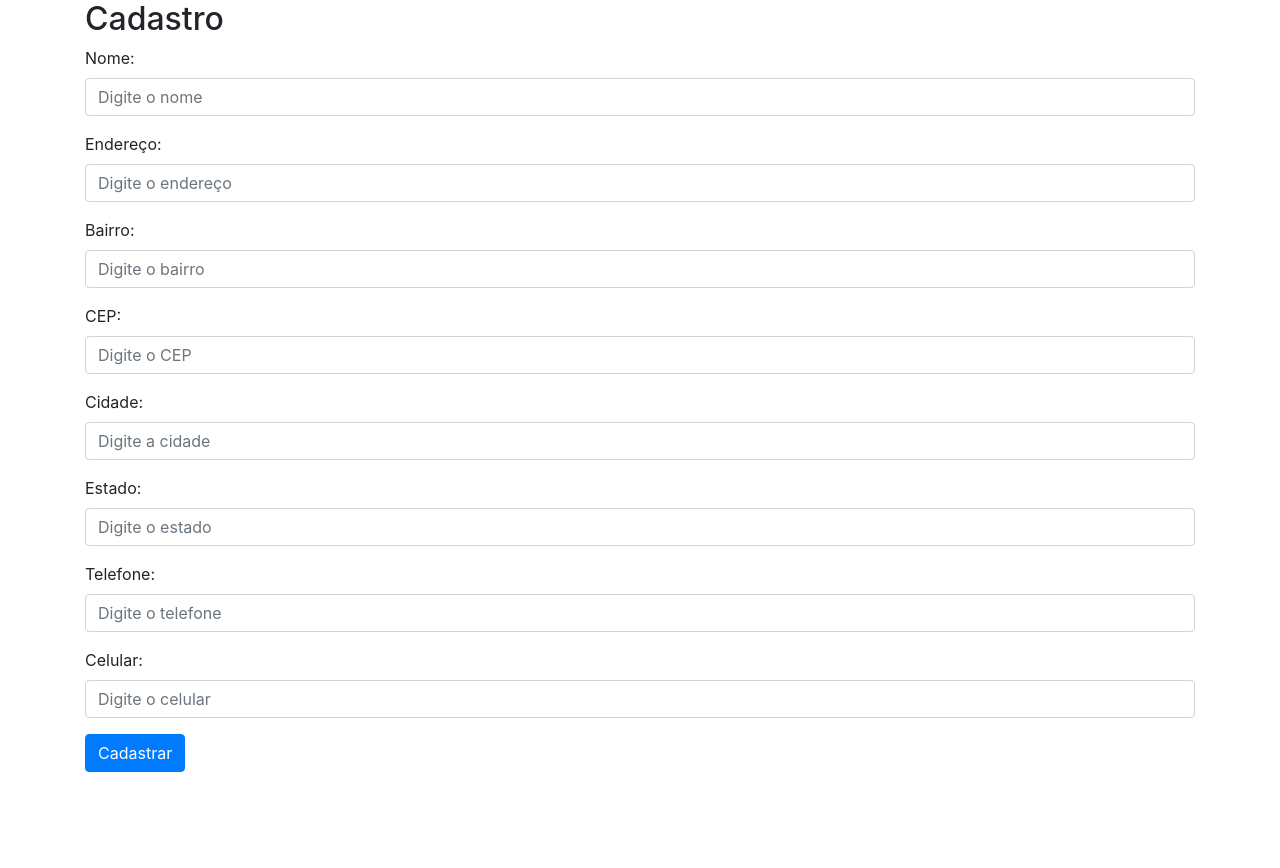
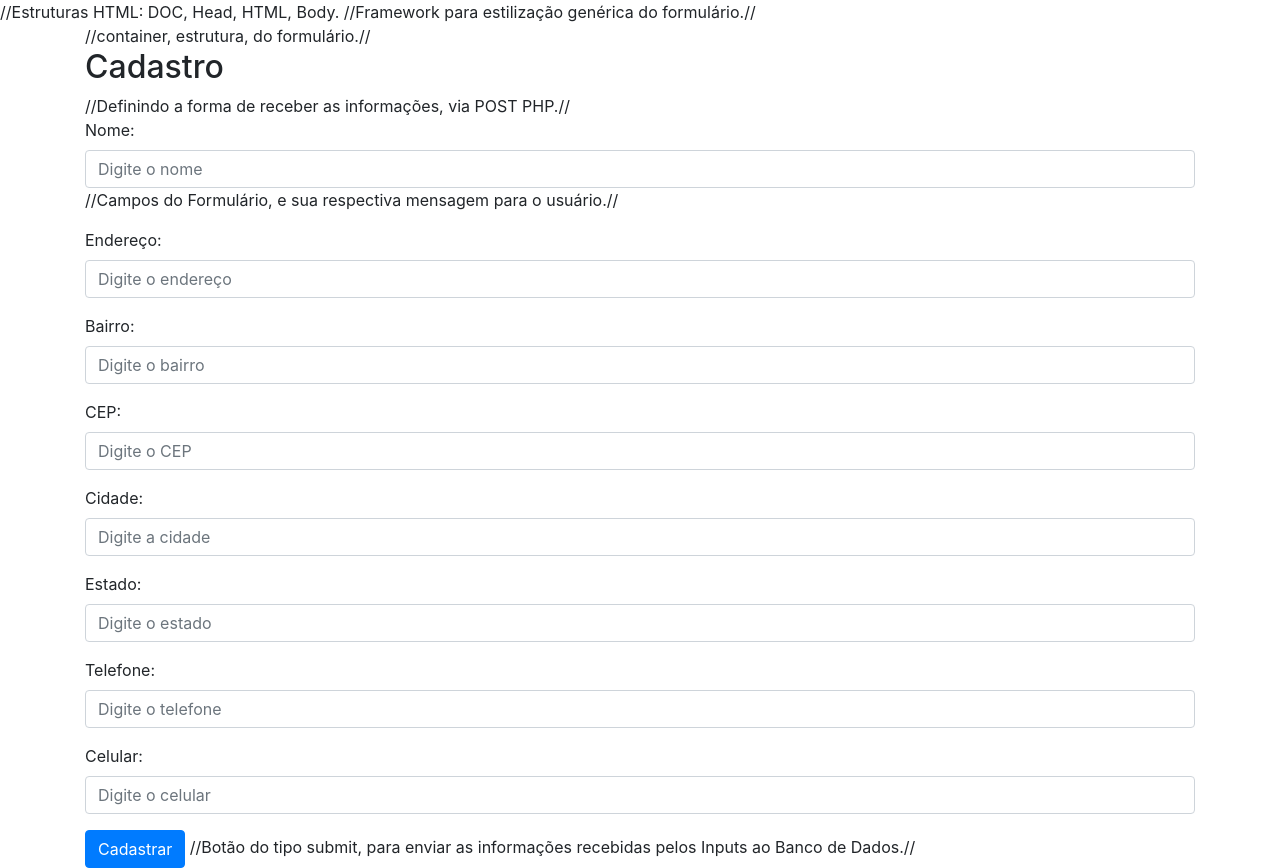
Before and after one commit to RgoSL/Projeto-Web-, a PHP site: page / in a window 1280 px wide. Before the commit the page ends 772 px from the top, so only its background shows below. Run offline with PHP 8.4, Linux system fonts and the light colour scheme.

Commit message:
index.php

```diff
--- a/ProjetoWeb/index.php
+++ b/ProjetoWeb/index.php
@@ -1,16 +1,16 @@
 <!DOCTYPE html>
-<html>
+<html> //Estruturas HTML: DOC, Head, HTML, Body.
 <head>
     <title>Tela de Cadastro</title>
-    <link rel="stylesheet" href="https://stackpath.bootstrapcdn.com/bootstrap/4.5.2/css/bootstrap.min.css">
+    <link rel="stylesheet" href="https://stackpath.bootstrapcdn.com/bootstrap/4.5.2/css/bootstrap.min.css"> //Framework para estilização genérica do formulário.//
 </head>
 <body>
-    <div class="container">
+    <div class="container">  //container, estrutura, do formulário.//
         <h2>Cadastro</h2>
-        <form method="POST" action="controller/pessoaController.php">
+        <form method="POST" action="controller/pessoaController.php"> //Definindo a forma de receber as informações, via POST PHP.//
             <div class="form-group">
                 <label for="nome">Nome:</label>
-                <input type="text" class="form-control" id="nome" name="nome" placeholder="Digite o nome">
+                <input type="text" class="form-control" id="nome" name="nome" placeholder="Digite o nome"> //Campos do Formulário, e sua respectiva mensagem para o usuário.//
             </div>
             <div class="form-group">
                 <label for="endereco">Endereço:</label>
@@ -40,7 +40,7 @@
                 <label for="celular">Celular:</label>
                 <input type="text" class="form-control" id="celular" name="celular" placeholder="Digite o celular">
             </div>
-            <button type="submit" class="btn btn-primary">Cadastrar</button>
+            <button type="submit" class="btn btn-primary">Cadastrar</button> //Botão do tipo submit, para enviar as informações recebidas pelos Inputs ao Banco de Dados.//
         </form>
     </div>
 </body>
```
